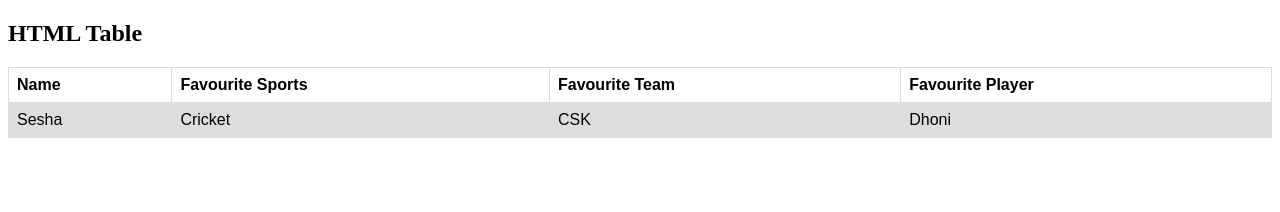
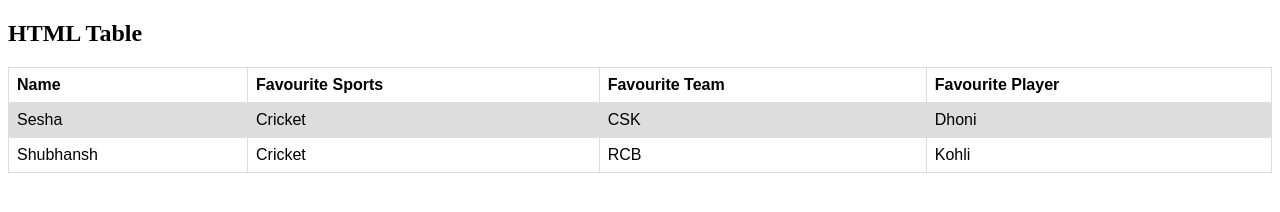
Before and after one commit to sesha-anko/git-tutorial, a plain HTML site: page index.html in a window 1280 px wide. Drawn offline with Linux system fonts and the light colour scheme.

Commit message:
Added some changes

```diff
--- a/index.html
+++ b/index.html
@@ -36,6 +36,12 @@ tr:nth-child(even) {
     <td>CSK</td>
      <td>Dhoni</td>
   </tr>
+  <tr>
+    <td>Shubhansh</td>
+    <td>Cricket</td>
+    <td>RCB</td>
+     <td>Kohli</td>
+  </tr>
 </table>
 
 </body>
```
